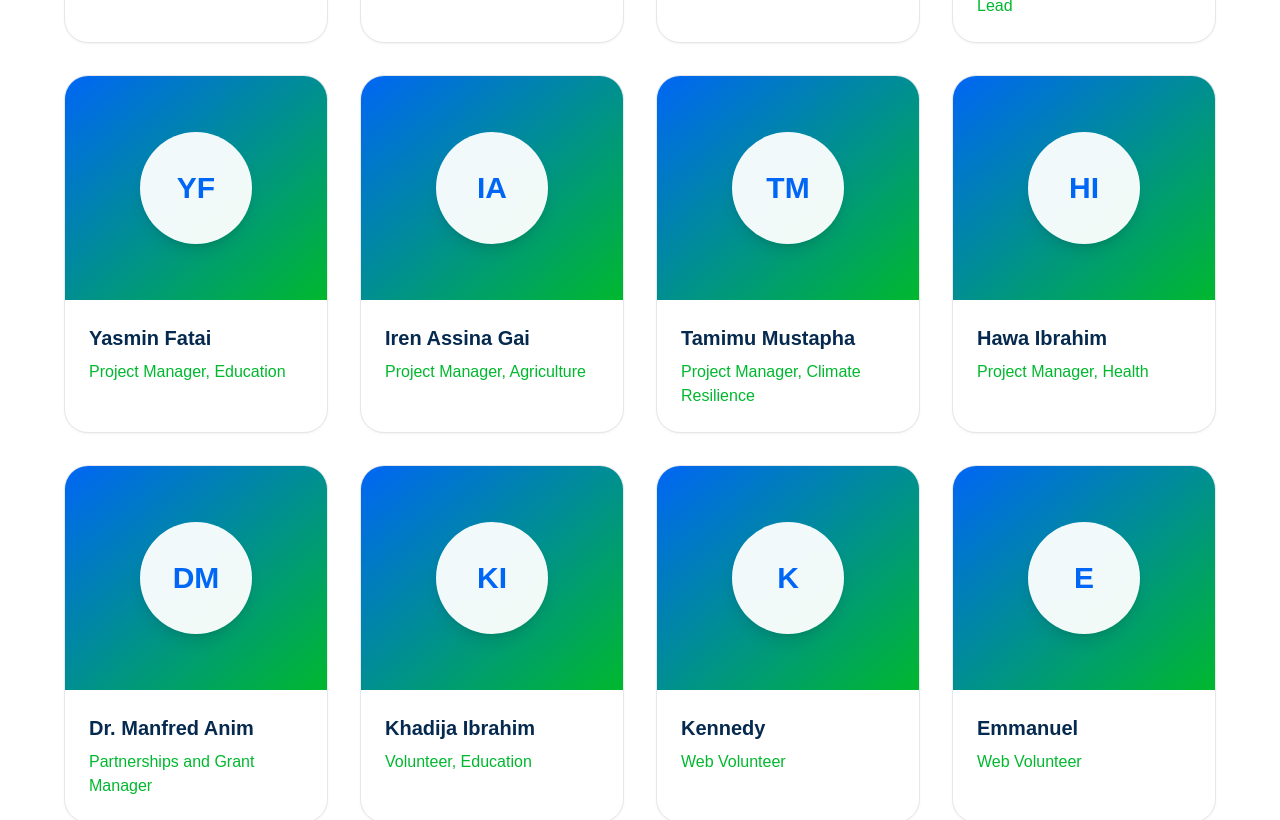
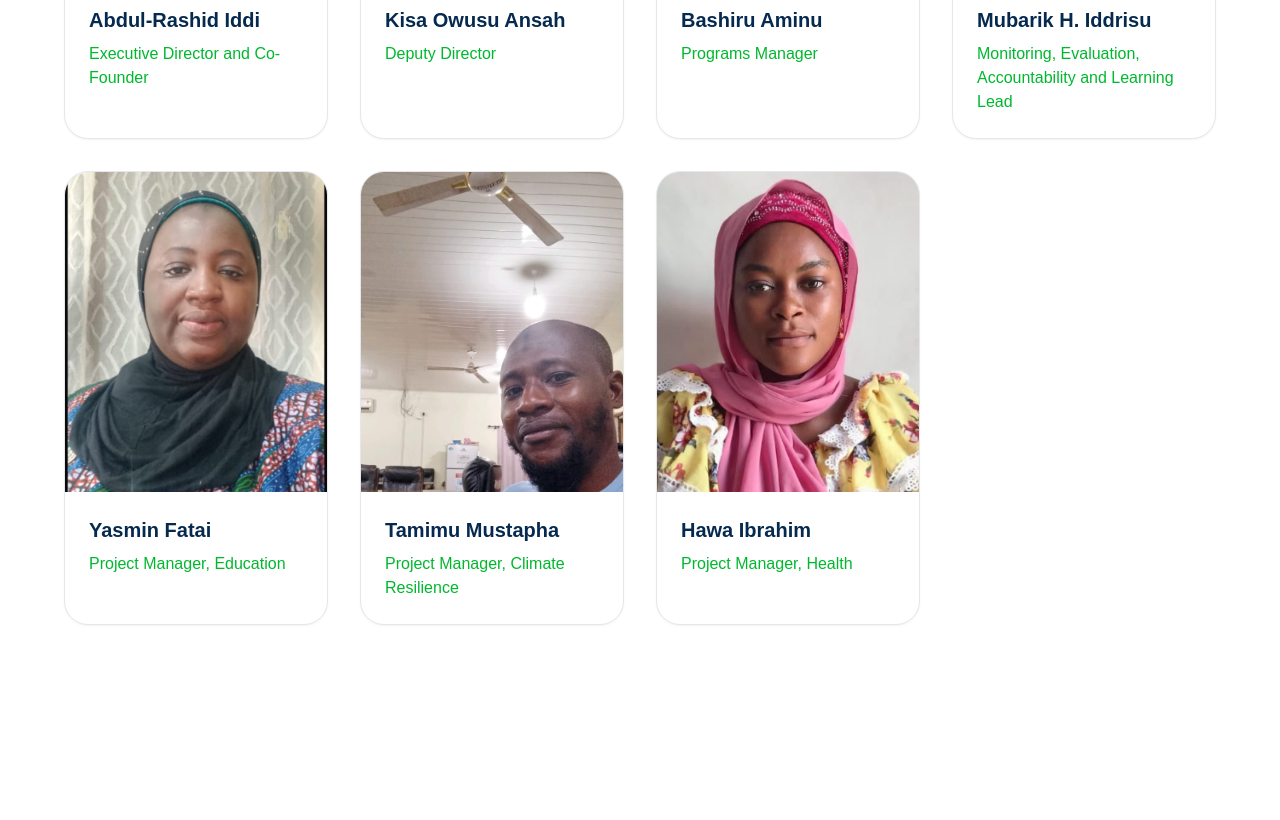
Before and after one commit to rashidasp28/isir-ghana-website, a Next.js app: page /about in a window 1280 px wide. Shown: the part 2680-3500 px from the top of the page. Built offline with nearby package versions, Linux system fonts and the light colour scheme.

Commit message:
Display team photos and partner logos on About page

```diff
--- a/app/about/page.tsx
+++ b/app/about/page.tsx
@@ -6,39 +6,70 @@ import SectionHeader from '@/components/SectionHeader'
 const values = ['Evidence', 'Innovation', 'Inclusion', 'Integrity', 'Collaboration', 'Sustainability']
 
 const teamMembers = [
-  ['Abdul-Rashid Iddi', 'Executive Director and Co-Founder'],
-  ['Kisa Owusu Ansah', 'Deputy Director'],
-  ['Bashiru Aminu', 'Programs Manager'],
-  ['Mubarik H. Iddrisu', 'Monitoring, Evaluation, Accountability and Learning Lead'],
-  ['Yasmin Fatai', 'Project Manager, Education'],
-  ['Iren Assina Gai', 'Project Manager, Agriculture'],
-  ['Tamimu Mustapha', 'Project Manager, Climate Resilience'],
-  ['Hawa Ibrahim', 'Project Manager, Health'],
-  ['Dr. Manfred Anim', 'Partnerships and Grant Manager'],
-  ['Khadija Ibrahim', 'Volunteer, Education'],
-  ['Kennedy', 'Web Volunteer'],
-  ['Emmanuel', 'Web Volunteer'],
-  ['Abdul-Majeed Yakubu', 'Volunteer'],
-  ['Rebecca', 'Volunteer, Health'],
+  {
+    name: 'Abdul-Rashid Iddi',
+    role: 'Executive Director and Co-Founder',
+    image: '/images/team/abdul-rashid-iddi.jpeg',
+  },
+  {
+    name: 'Kisa Owusu Ansah',
+    role: 'Deputy Director',
+    image: '/images/team/Kisa-owusu-ansah.jpg',
+  },
+  {
+    name: 'Bashiru Aminu',
+    role: 'Programs Manager',
+    image: '/images/team/bashiru-aminu.jpg',
+  },
+  {
+    name: 'Mubarik H. Iddrisu',
+    role: 'Monitoring, Evaluation, Accountability and Learning Lead',
+    image: '/images/team/mubarik-h-iddrisu.jpg',
+  },
+  {
+    name: 'Yasmin Fatai',
+    role: 'Project Manager, Education',
+    image: '/images/team/yasmin-fatai.PNG',
+  },
+  {
+    name: 'Tamimu Mustapha',
+    role: 'Project Manager, Climate Resilience',
+    image: '/images/team/tamimu-mustapha.jpg',
+  },
+  {
+    name: 'Hawa Ibrahim',
+    role: 'Project Manager, Health',
+    image: '/images/team/hawa-ibrahim.jpeg',
+  },
 ]
 
 const partners = [
-  ['Eco Empower Alliance', 'https://ecoempoweralliance.org/'],
-  ['Herpol Africa', 'https://herpolafrica.org/'],
-  ['GEM Ghana', 'https://gemghana.org'],
-  ['Masjid EAl Emaan', '#'],
-  ['STEM Rising Mind Foundation', '#'],
+  {
+    name: 'Eco Empower Alliance',
+    website: 'https://ecoempoweralliance.org/',
+    logo: '/images/partners/eco-empower-alliance.png',
+  },
+  {
+    name: 'Herpol Africa',
+    website: 'https://herpolafrica.org/',
+    logo: '/images/partners/herpol-africa.png',
+  },
+  {
+    name: 'GEM Ghana',
+    website: 'https://gemghana.org',
+    logo: '/images/partners/gem-ghana.png',
+  },
+  {
+    name: 'Masjid EAl Emaan',
+    website: '#',
+    logo: '/images/partners/masjid-eal-emaan.png',
+  },
+  {
+    name: 'STEM Rising Mind Foundation',
+    website: '#',
+    logo: '/images/partners/stem-rising-mind-foundation.png',
+  },
 ]
-
-function initials(name: string) {
-  return name
-    .split(' ')
-    .filter(Boolean)
-    .slice(0, 2)
-    .map((part) => part[0])
-    .join('')
-    .toUpperCase()
-}
 
 export default function AboutPage() {
   return (
@@ -117,16 +148,19 @@ export default function AboutPage() {
           />
 
           <div className="grid sm:grid-cols-2 lg:grid-cols-4 gap-8">
-            {teamMembers.map(([name, role]) => (
-              <div key={name} className="bg-white border border-softGray rounded-3xl overflow-hidden shadow-sm hover:shadow-lg transition">
-                <div className="h-56 bg-gradient-to-br from-primaryBlue to-primaryGreen flex items-center justify-center">
-                  <div className="w-28 h-28 rounded-full bg-white/95 flex items-center justify-center text-3xl font-bold text-primaryBlue shadow-lg">
-                    {initials(name)}
-                  </div>
+            {teamMembers.map((member) => (
+              <div key={member.name} className="bg-white border border-softGray rounded-3xl overflow-hidden shadow-sm hover:shadow-lg transition">
+                <div className="relative h-80 bg-lightBlue">
+                  <Image
+                    src={member.image}
+                    alt={member.name}
+                    fill
+                    className="object-cover object-top"
+                  />
                 </div>
                 <div className="p-6">
-                  <h3 className="text-xl font-bold text-darkNavy mb-2">{name}</h3>
-                  <p className="text-primaryGreen font-medium leading-6">{role}</p>
+                  <h3 className="text-xl font-bold text-darkNavy mb-2">{member.name}</h3>
+                  <p className="text-primaryGreen font-medium leading-6">{member.role}</p>
                 </div>
               </div>
             ))}
@@ -163,18 +197,23 @@ export default function AboutPage() {
           />
 
           <div className="grid sm:grid-cols-2 lg:grid-cols-5 gap-8">
-            {partners.map(([name, website]) => (
+            {partners.map((partner) => (
               <a
-                key={name}
-                href={website}
+                key={partner.name}
+                href={partner.website}
                 target="_blank"
                 rel="noopener noreferrer"
                 className="bg-white border border-softGray rounded-3xl p-8 flex flex-col items-center justify-center shadow-sm hover:shadow-lg transition min-h-[220px] text-center"
               >
-                <div className="w-20 h-20 rounded-full bg-gradient-to-br from-primaryBlue to-primaryGreen text-white flex items-center justify-center text-2xl font-bold mb-6 shadow-lg">
-                  {name.charAt(0)}
+                <div className="relative w-full h-28 mb-6">
+                  <Image
+                    src={partner.logo}
+                    alt={partner.name}
+                    fill
+                    className="object-contain"
+                  />
                 </div>
-                <h3 className="text-lg font-bold text-darkNavy leading-6">{name}</h3>
+                <h3 className="text-lg font-bold text-darkNavy leading-6">{partner.name}</h3>
               </a>
             ))}
           </div>
```
